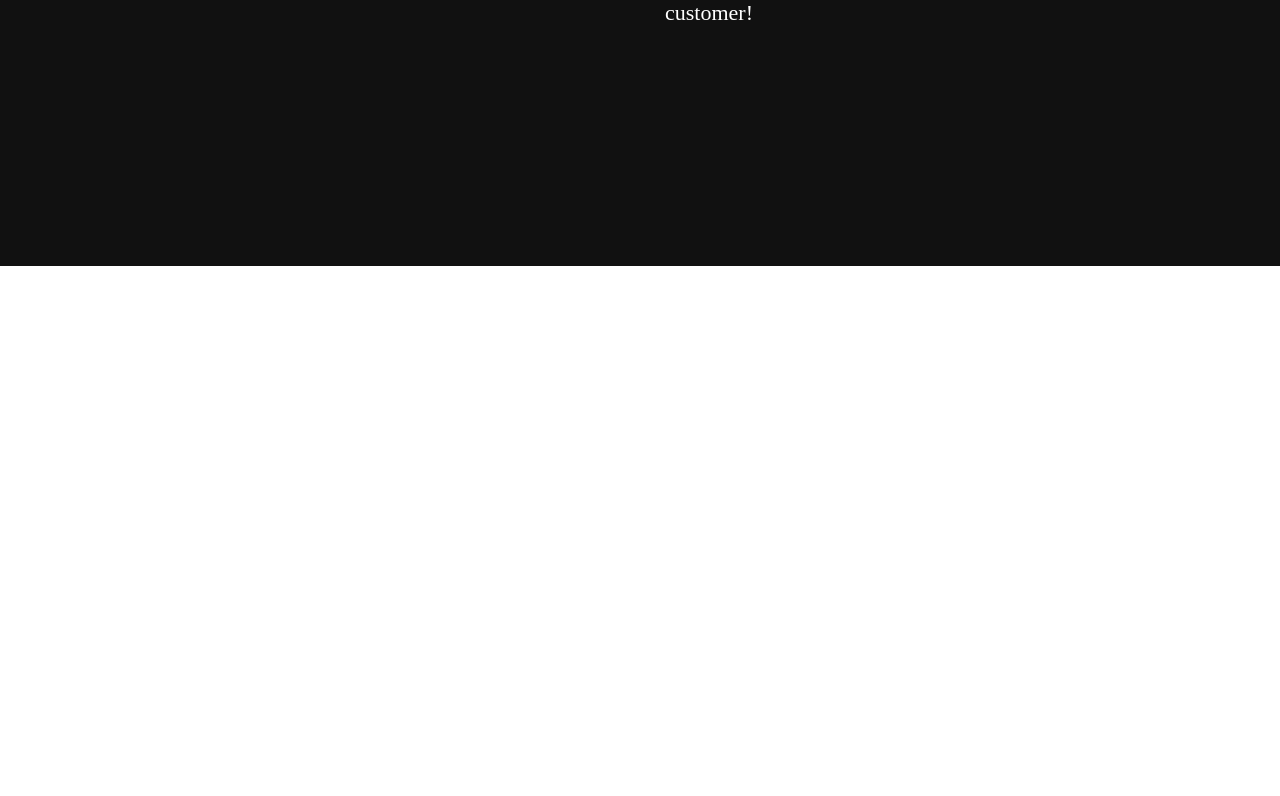
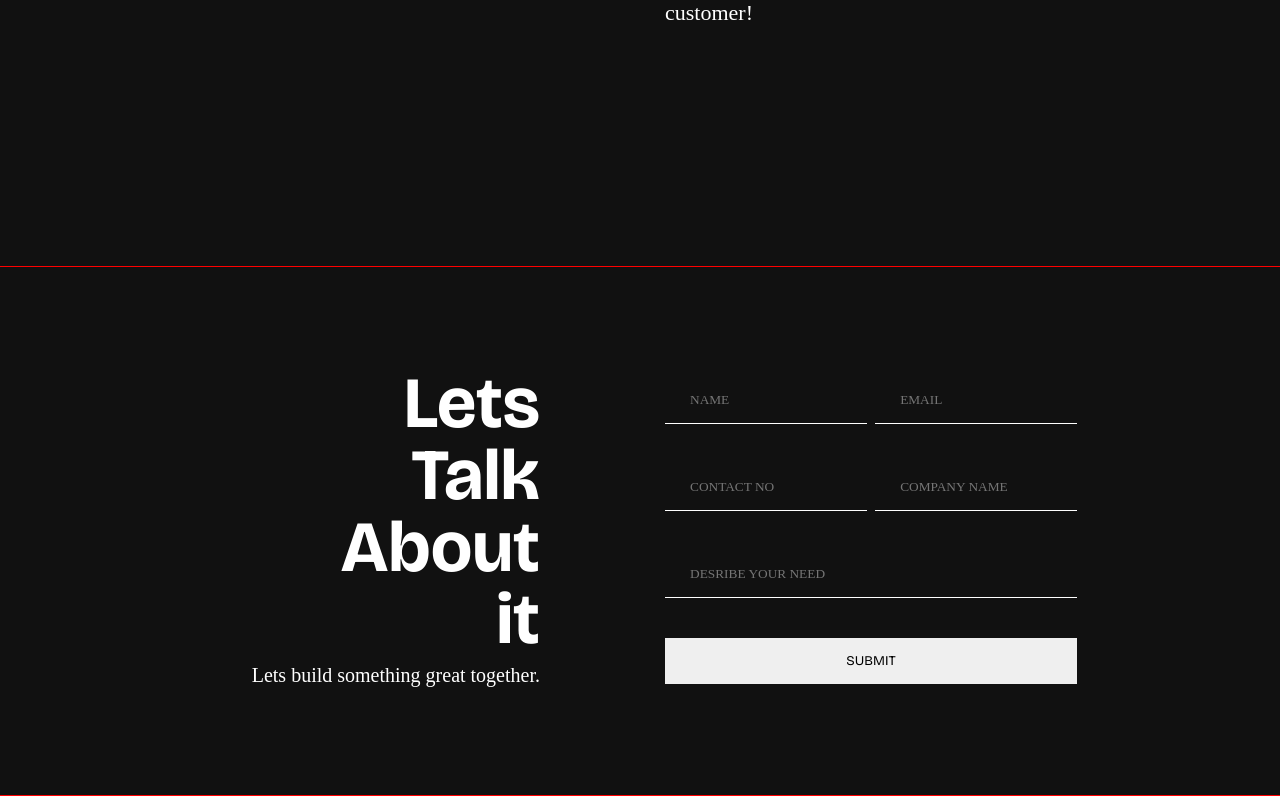
Before and after one commit to Chirag-Jani/chiragjani-in, a React (Vite) app: page / in a window 1280 px wide. Shown: the part 5409-6205 px from the top of the page. Before the commit the page ends 5675 px from the top, so only its background shows below. Built offline with nearby package versions, Linux system fonts and the light colour scheme; a web font is replaced by a local one.

Commit message:
Contact Section Done

```diff
--- /dev/null
+++ b/src/Components/Contact/Contact.jsx
@@ -0,0 +1,33 @@
+import styles from './Contact.module.scss';
+
+
+const Contact = () => {
+  return (
+    <div className={styles.contact_container}>
+      <div className={styles.left}>
+        <h2>Lets Talk About it</h2>
+        <p>Lets build something great together.</p>
+      </div>
+      <div className={styles.right}>
+        <form action="">
+          <div className={styles.name_email}>
+            <input type="text" placeholder='NAME' required />
+            <input type="email" placeholder='EMAIL' required />
+          </div>
+          <div className={styles.number_company}>
+            <input type="text" placeholder='CONTACT NO' />
+            <input type="email" placeholder='COMPANY NAME' />
+          </div>
+          <div className={styles.description}>
+            <input type="email" placeholder='DESRIBE YOUR NEED' required />
+          </div>
+          <div className={styles.submit}>
+            <button>SUBMIT</button>
+          </div>
+        </form>
+      </div>
+    </div>
+  )
+}
+
+export default Contact
--- /dev/null
+++ b/src/Components/Contact/Contact.module.scss
@@ -0,0 +1,115 @@
+@import '../../Styles/constant';
+
+.contact_container {
+  width: 100%;
+  background: $alternate;
+  @include flex(row, center, center);
+  color: $primary;
+  border: 1px solid red;
+
+  .left,
+  .right {
+    width: 50%;
+    @include flex(column, center, center);
+    padding: 100px;
+    box-sizing: border-box;
+  }
+
+  .left {
+    justify-content: flex-end;
+    align-items: flex-end;
+    padding-right: 100px;
+    height: 100%;
+
+    h2 {
+      max-width: 50%;
+      line-height: 100%;
+      margin: 0;
+      font-family: Bricolage Grotesque;
+      font-size: 72px;
+      text-align: right;
+    }
+
+    p {
+      line-height: 100%;
+      margin: 0;
+      font-family: Agrandir;
+      font-size: 20px;
+      margin: 10px 0;
+      text-align: right;
+    }
+  }
+
+  .right {
+    justify-content: center;
+    align-items: flex-start;
+    width: 50%;
+    padding-left: 25px;
+
+    form {
+      width: 80%;
+      @include flex(column, center, center);
+      gap: 15px;
+
+
+      .name_email,
+      .number_company {
+        display: flex;
+        justify-content: space-between;
+        width: 100%;
+
+        input {
+          width: 49%;
+        }
+      }
+
+      .description {
+        width: 100%;
+
+        input {
+          box-sizing: border-box;
+          width: 100%;
+        }
+      }
+
+
+      .submit {
+        width: 100%;
+
+        button {
+          width: 100%;
+          padding: 15px 25px;
+          font-family: Bricolage Grotesque;
+          border: none;
+          outline: none;
+
+          &:hover {
+            background: $secondary;
+            color: $primary;
+          }
+        }
+      }
+
+      .name_email,
+      .number_company,
+      .description {
+        margin-bottom: 25px;
+
+        input {
+          padding: 15px 25px;
+          box-sizing: border-box;
+          background-color: $alternate;
+          border: none;
+          outline: none;
+          color: $primary;
+          font-family: Agrandir;
+          border-bottom: 1px solid $primary;
+
+          &:focus {
+            border-bottom: 1px solid $secondary;
+          }
+        }
+      }
+    }
+  }
+}
--- a/src/Components/Testimonials/Testimonial.jsx
+++ b/src/Components/Testimonials/Testimonial.jsx
@@ -1,6 +1,6 @@
 import { LeftArrow, RightArrow } from '../../assets/Vectors/global';
 import styles from './Testimonial.module.scss';
-import { useEffect, useState } from 'react';
+import { useState } from 'react';
 
 const data = [
   {
@@ -38,14 +38,6 @@ const data = [
 const Testimonial = () => {
   const [selected, setSelected] = useState(0);
 
-  useEffect(() => {
-    if (selected < 0) {
-      setSelected(data.length - 1);
-    } else if (selected >= data.length) {
-      setSelected(0);
-    }
-  }, [selected]);
-
   const handlePrevious = () => {
     setSelected((prev) => (prev - 1 + data.length) % data.length);
   };
--- a/src/Pages/Home/Home.jsx
+++ b/src/Pages/Home/Home.jsx
@@ -1,3 +1,4 @@
+import Contact from '../../Components/Contact/Contact'
 import Hero from '../../Components/Hero/Hero'
 import Industry from '../../Components/Industry/Industry'
 import Intro from '../../Components/Intro/Intro'
@@ -13,6 +14,7 @@ const Home = () => {
       <Industry />
       <Stats />
       <Testimonial />
+      <Contact />
     </div>
   )
 }
```
